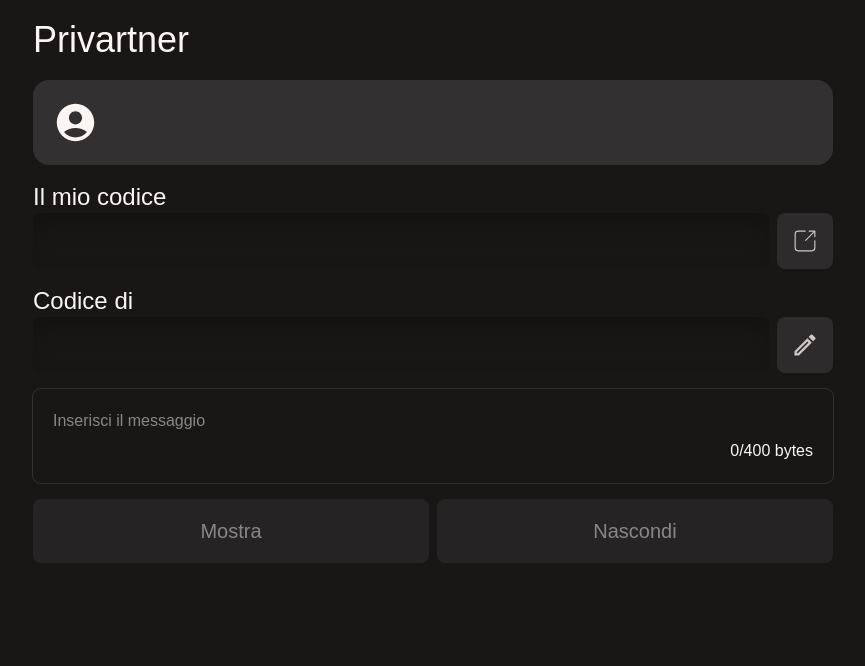
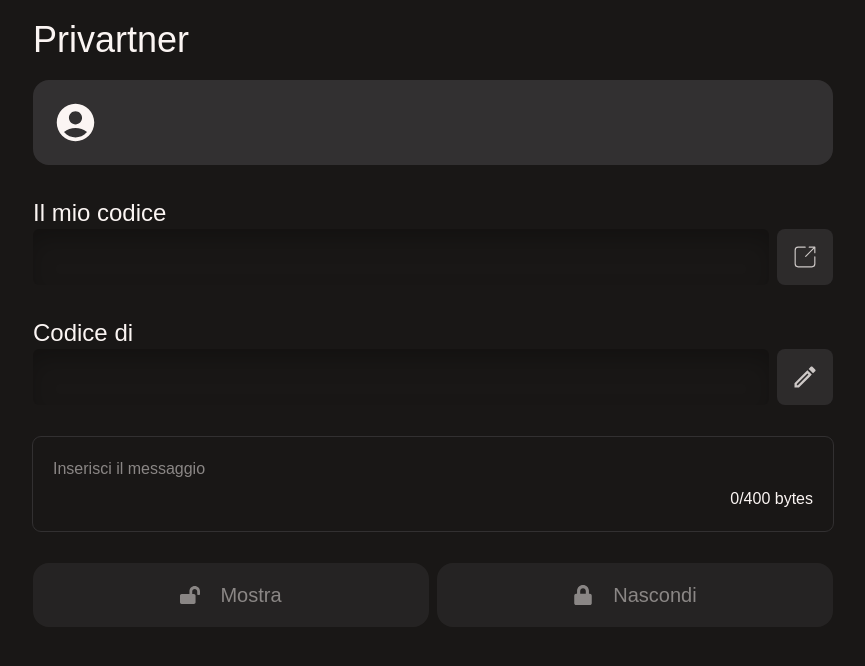
Before and after one commit to moreee-sa/Privartner, a React (Vite) app: page /#/contact/1 in a window 1280 px wide. Shown: the top 666 px of the page, without its empty margins (207-1072 px from the left). Built offline with nearby package versions, Linux system fonts and the light colour scheme.

Commit message:
Aggiunte icone per i pulsanti "Mostra" e "Nascondi"

```diff
--- a/src/components/Contact/ContactDetailView.tsx
+++ b/src/components/Contact/ContactDetailView.tsx
@@ -140,7 +140,7 @@
   }
 
   return (
-    <div className="flex flex-col gap-4">
+    <div className="flex flex-col gap-8">
       <ContactHeader name={contact?.name} description={contact?.description} id={contact?.id} />
       <MyShareCode code={personalKey} />
       <ContactShareCode name={contact?.name} code={contactKey} />
@@ -154,8 +154,17 @@
       />
 
       <div className="flex gap-2">
-        <CryptoActionButton actionText="Mostra" disableButton={disableButton} handleClick={() => contact?.keys && handleDecryptMessage(contact.keys.privateKey, messageData.text)} />
-        <CryptoActionButton actionText="Nascondi" disableButton={disableButton} handleClick={() => contact?.contactKey && handleEncryptMessage(contact.contactKey, messageData.text)} />
+        <CryptoActionButton
+          actionText="Mostra"
+          disableButton={disableButton}
+          handleClick={() => contact?.keys && handleDecryptMessage(contact.keys.privateKey, messageData.text)}
+          isDecrypt
+        />
+        <CryptoActionButton
+          actionText="Nascondi"
+          disableButton={disableButton}
+          handleClick={() => contact?.contactKey && handleEncryptMessage(contact.contactKey, messageData.text)}
+        />
       </div>
     </div>
   )
--- a/src/components/Contact/CryptoActionButton.tsx
+++ b/src/components/Contact/CryptoActionButton.tsx
@@ -1,19 +1,24 @@
 import { THEME } from "@/lib/constants";
-
+import { FaLockOpen, FaLock } from "react-icons/fa";
 interface buttonProps {
   actionText: string;
   disableButton: boolean;
-  handleClick?: () => void;
+  handleClick: () => void;
+  isDecrypt?: boolean;
 }
 
-function CryptoActionButton({ actionText, disableButton, handleClick}: buttonProps ) {
+function CryptoActionButton({ actionText, disableButton, handleClick, isDecrypt }: buttonProps ) {
   return (
     <button
-      className={`rounded-lg w-full h-16 flex items-center justify-center ${disableButton ? "opacity-50 cursor-not-allowed" : "opacity-80 hover:opacity-100 cursor-pointer"} gap-5  transition-opacity`}
+      className={`rounded-2xl w-full h-16 flex items-center justify-center ${disableButton ? "opacity-50 cursor-not-allowed" : "opacity-80 hover:opacity-100 cursor-pointer"} gap-5  transition-opacity`}
       style={{ backgroundColor: THEME.button }}
       onClick={handleClick}
       disabled={disableButton}
     >
+      {isDecrypt ?
+        <FaLockOpen size={20} color={THEME.text} /> :
+        <FaLock size={20} color={THEME.text} />
+      }
       <span
         className="text-base md:text-lg lg:text-xl"
         style={{
```
